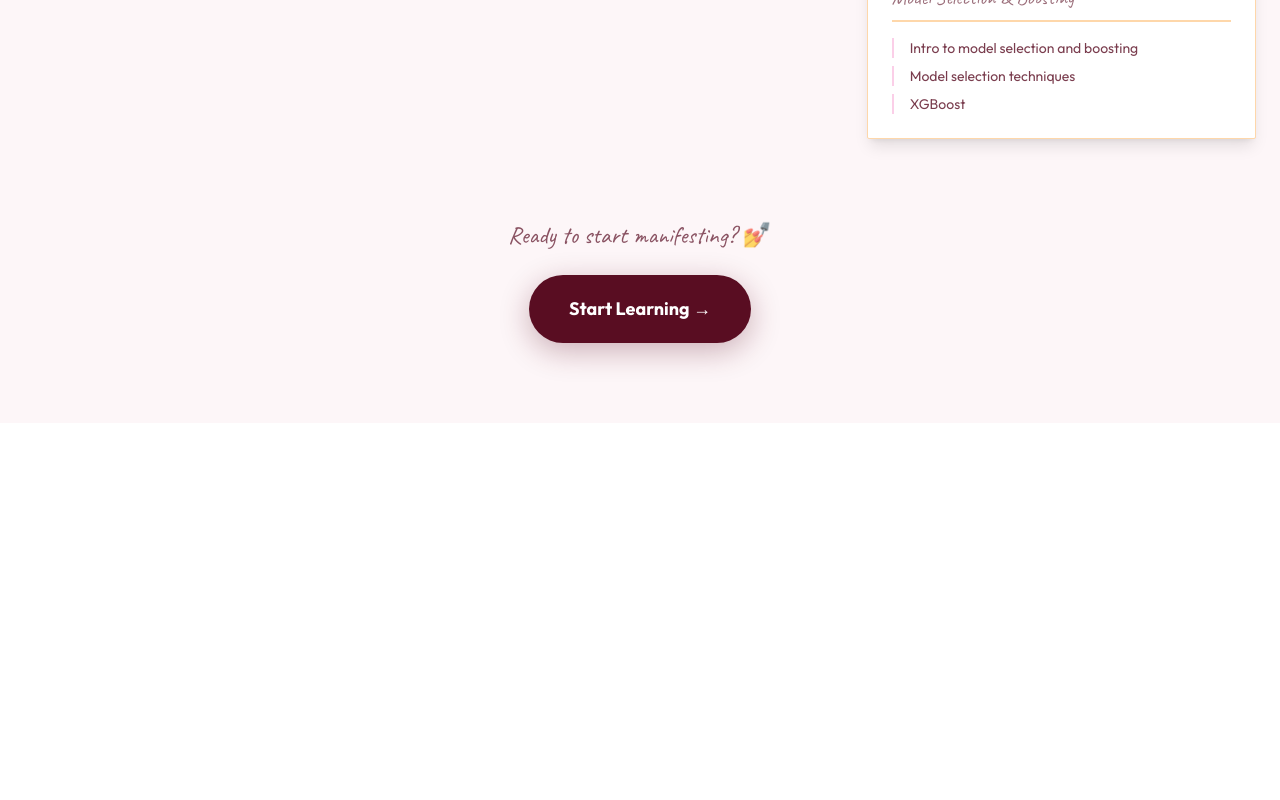
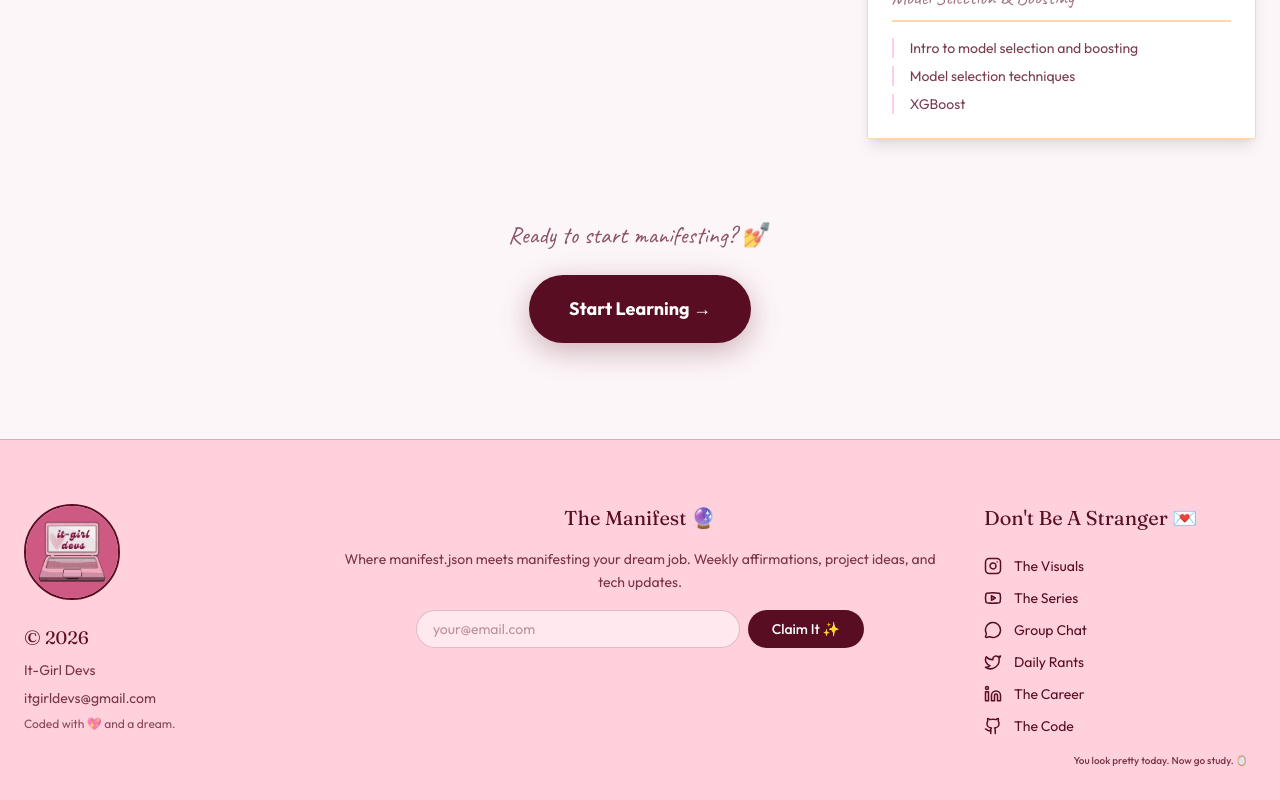
Before and after one commit to anjaliisharmaa/it-girl-devs, a Next.js app in the folder frontend/: page /vision-board in a window 1280 px wide. Shown: the part 1507-2307 px from the top of the page. Before the commit the page ends 1930 px from the top, so only its background shows below. Built offline with nearby package versions, Linux system fonts and the light colour scheme.

Commit message:
added 'footer' in vision board

```diff
--- a/frontend/src/app/vision-board/page.tsx
+++ b/frontend/src/app/vision-board/page.tsx
@@ -2,6 +2,7 @@
 
 import Link from 'next/link';
 import { motion } from 'framer-motion';
+import Footer from '@/components/layout/Footer';
 
 // Washi Tape Component
 const WashiTape = ({ color = 'pink' }: { color?: 'pink' | 'blue' | 'yellow' }) => {
@@ -396,7 +397,7 @@ export default function VisionBoard() {
       </section>
 
       {/* Bottom Navigation */}
-      <section className="pb-20 px-6">
+      <section className="pb-24 px-6">
         <div className="max-w-7xl mx-auto text-center">
           <motion.div
             initial={{ opacity: 0, y: 20 }}
@@ -420,6 +421,9 @@ export default function VisionBoard() {
           </motion.div>
         </div>
       </section>
+
+      {/* Footer */}
+      <Footer />
     </main>
   );
 }
```
